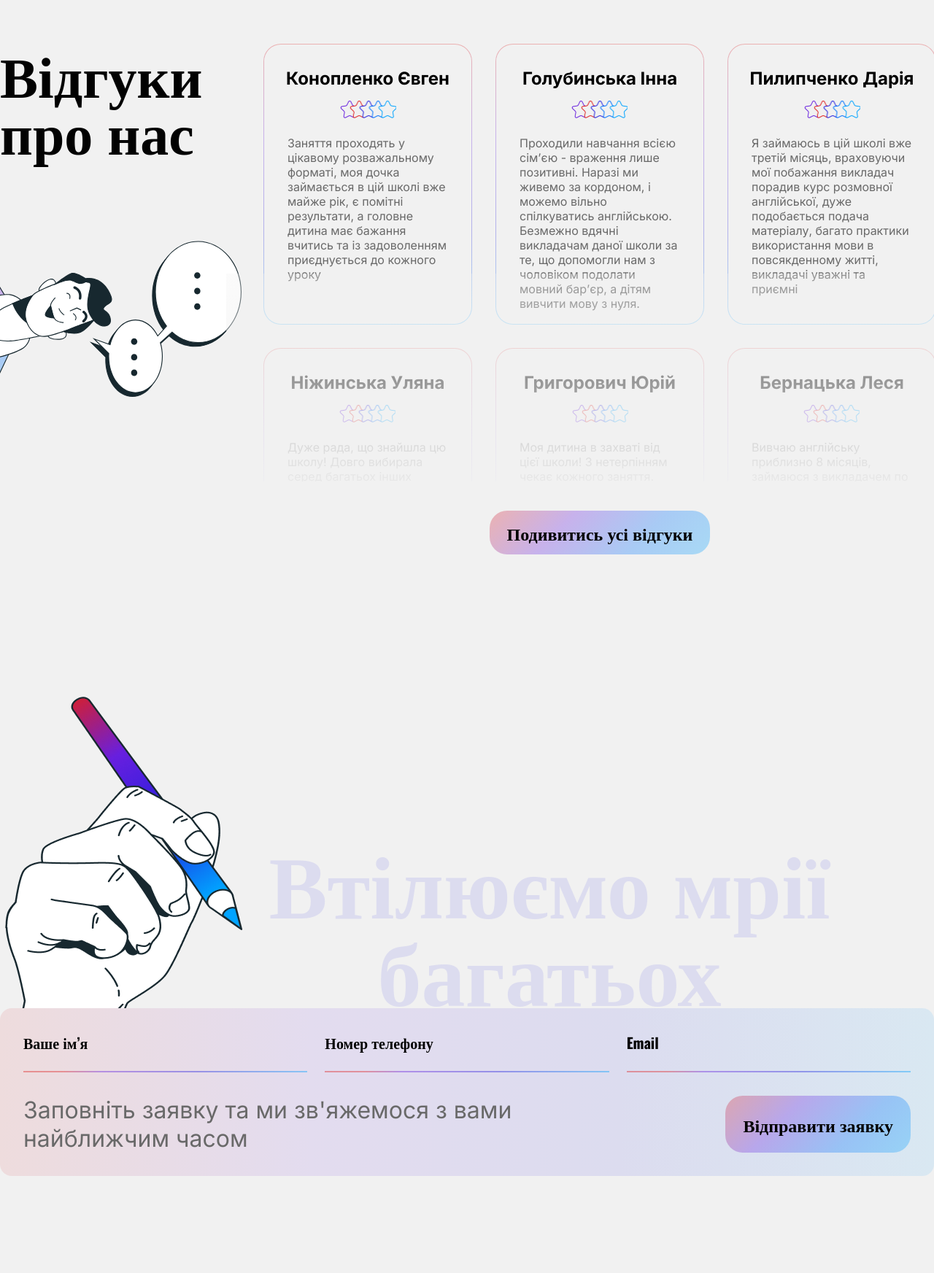
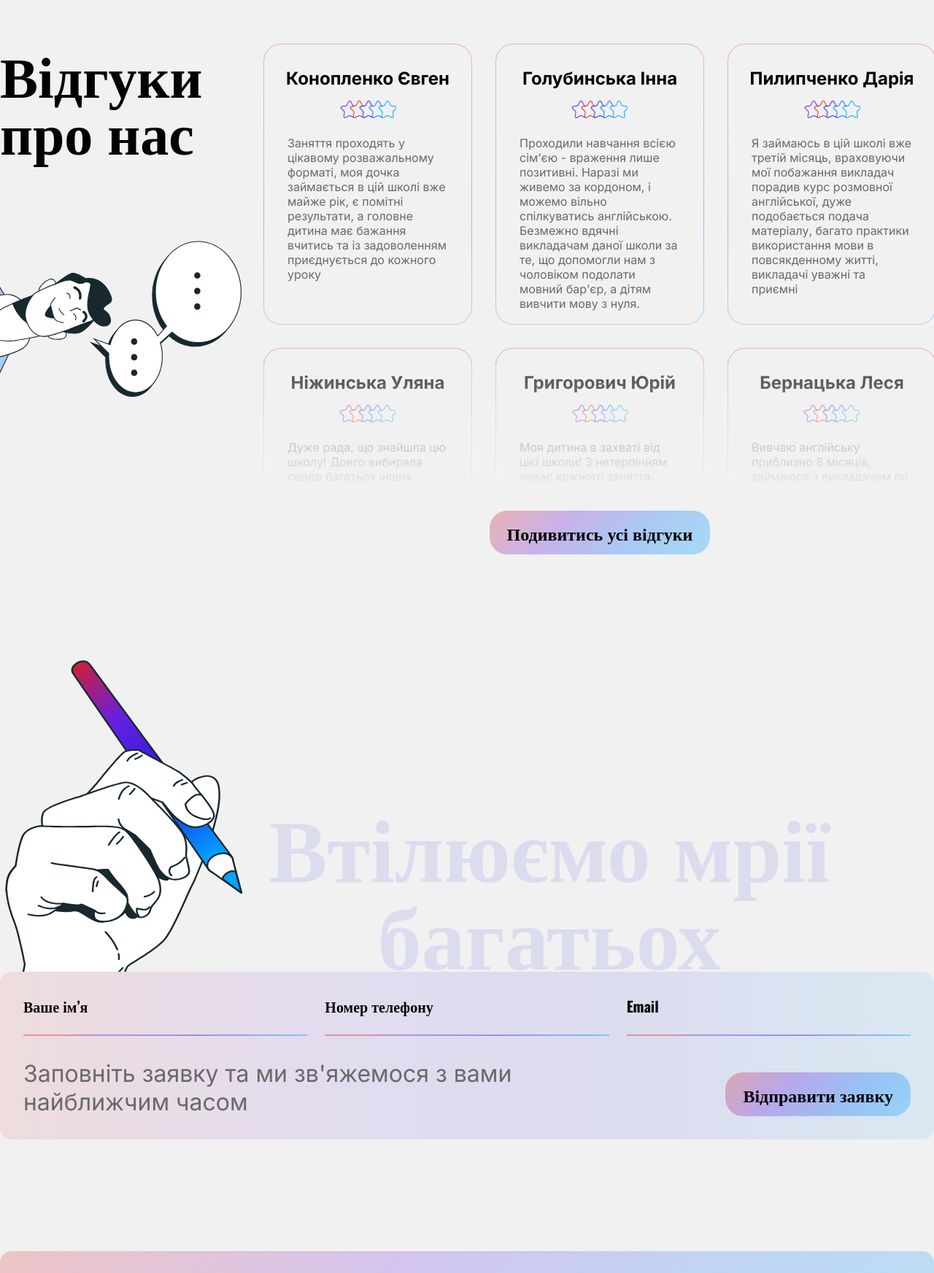
Before and after one commit to mirajane2207/english-school, a React (Create React App) app: page / in a window 1280 px wide. Shown: the part 3312-5057 px from the top of the page at 73% size. Built offline with nearby package versions, Linux system fonts and the light colour scheme.

Commit message:
Fixed form UI

```diff
--- a/src/components/Form/Form.jsx
+++ b/src/components/Form/Form.jsx
@@ -1,7 +1,6 @@
 import React from 'react'
 import classes from './Form.module.css'
-import handImg from './form-img.png'
-import CustomButton from '../CustomButton/CustomButton'
+import handImg from './form-img.svg'
 
 const Form = () => {
     return (
@@ -19,7 +18,7 @@ const Form = () => {
                     </div>
                     <div className={classes.form__btn_container}>
                         <p className={classes.form__text}>Заповніть заявку та ми зв'яжемося з вами найближчим часом</p>
-                        <CustomButton>Відправити заявку</CustomButton>
+                        <button>Відправити заявку</button>
                     </div>
                 </div>
             </form>
--- a/src/components/Form/Form.module.css
+++ b/src/components/Form/Form.module.css
@@ -22,6 +22,7 @@
 }
 
 .form__container {
+    margin-bottom: 250px;
     display: flex;
     width: 1280px;
     padding: 32px;
@@ -80,8 +81,8 @@ input:focus::placeholder {
 .form__btn_container {
     display: flex;
     justify-content: space-between;
-    gap: 136px;
     align-self: stretch;
+    align-items: flex-end
 }
 
 .form__text {
--- a/src/components/Reviews/Reviews.module.css
+++ b/src/components/Reviews/Reviews.module.css
@@ -1,5 +1,5 @@
 .reviews__container {
-    margin-bottom: 375px;
+    margin-bottom: 325px;
     position: relative;
     display: flex;
     height: 630px;
@@ -18,8 +18,8 @@
 .reviews__content_container::after {
     position: absolute;
     content: "";
-    top: 50%;
-    height: 50%;
+    top: 70%;
+    height: 30%;
     width: 80%;
     background: linear-gradient(0deg, #F1F1F1 0%, rgba(241, 241, 241, 0.30) 100%);
     pointer-events: none;
```
Also changed, not shown: src/components/Form/form-img.svg (added).
